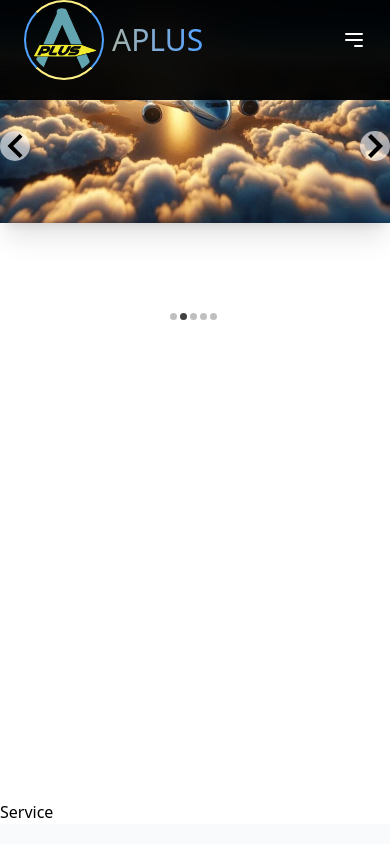
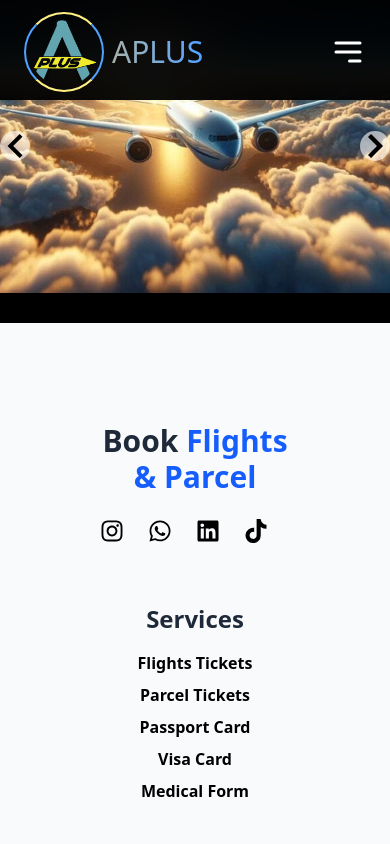
Before and after one commit to jamesmainer47/aplus, a Next.js app: page / in a window 390 px wide. Shown: the top 844 px of the page. Built offline with nearby package versions, Linux system fonts and the light colour scheme.

Commit message:
Add files via upload

```diff
--- a/components/Footer.tsx
+++ b/components/Footer.tsx
@@ -7,7 +7,7 @@ import { FaTiktok } from 'react-icons/fa'
 const Footer = () => {
   return (
     <footer>
-      <div className='bg-gray-50 h-1/2 w-full flex md:flex-row flex-col justify-around items-center p-20'>
+      <div className='bg-gray-50 h-1/2 w-full flex md:flex-row flex-col justify-around text-center items-center p-20'>
         <div className="p-5">
           <ul>
             <p className="text-gray-800 font-bold text-3xl pb-6">
--- a/components/Hero.tsx
+++ b/components/Hero.tsx
@@ -12,7 +12,6 @@ const Hero = () => {
 		"/bg.jpg",
 		"/bg2.jpg",
 		"/bg3.jpg",
-		"/bg4.jpg",
 		"/bg5.jpg",
 	];
 
@@ -26,11 +25,11 @@ const Hero = () => {
 	};
 
 	return (
-		<div className="h-200">
+		<div className="h-full bg-black">
 			<Zoom {...zoomInProperties}>
 				{images.map((each, index) => (
-					<div key={index} className="flex justify-center w-full">
-						<Image width={1920} height={1080} alt=""
+					<div key={index} className="flex justify-center w-full h-full">
+						<Image width={1920} height={1800} alt=""
 							className="w-full object-cover shadow-xl"
 							src={each}
 						/>
--- a/components/Home.tsx
+++ b/components/Home.tsx
@@ -1,12 +1,10 @@
 import React from 'react'
 import Hero from './Hero'
-import Service from './Service'
 
 const Home = () => {
   return (
     <div className="top-0">
       <Hero />
-      <Service/>
     </div>
 
   )
--- a/components/Navbar.tsx
+++ b/components/Navbar.tsx
@@ -28,7 +28,7 @@ export default function Navbar() {
           <div className="flex items-center">
             <div className="flex-shrink-0">
               <a className='flex  items-center text-3xl bg-gradient-to-r from-yellow-500 to-blue-400 text-transparent bg-clip-text uppercase' href="./Home.tsx" >
-                <Image src="/android-chrome-512x512.png" width={100} height={100} alt="" className="mx-2 w-20 h-20 p-1 items-center justify-center rounded-full border-x-blue-400 border-y-yellow-200 border-2"/>
+                <Image src="/android-chrome-512x512.png" width={100} height={100} alt="" className="mx-2 my-3 md:my-0 w-20 h-20 p-1 items-center justify-center rounded-full border-x-blue-400 border-y-yellow-200 border-2"/>
                 aplus
               </a>
 
@@ -51,7 +51,7 @@ export default function Navbar() {
             onClick={toggleNavbar}
             >
               {isClick ? (
-                <svg className='h-6 w-6'
+                <svg className='h-9 w-9'
                 xmlns='https://www.w3.org/2000/svg'
                 fill='none'
                 viewBox='0 0 24 24'
@@ -65,7 +65,7 @@ export default function Navbar() {
                   />
                 </svg>
               ): (
-                <svg className='h-6 w-6'
+                <svg className='h-9 w-9'
                 xmlns='https://www.w3.org/2000/svg'
                 fill='none'
                 viewBox='0 0 24 24'
```
